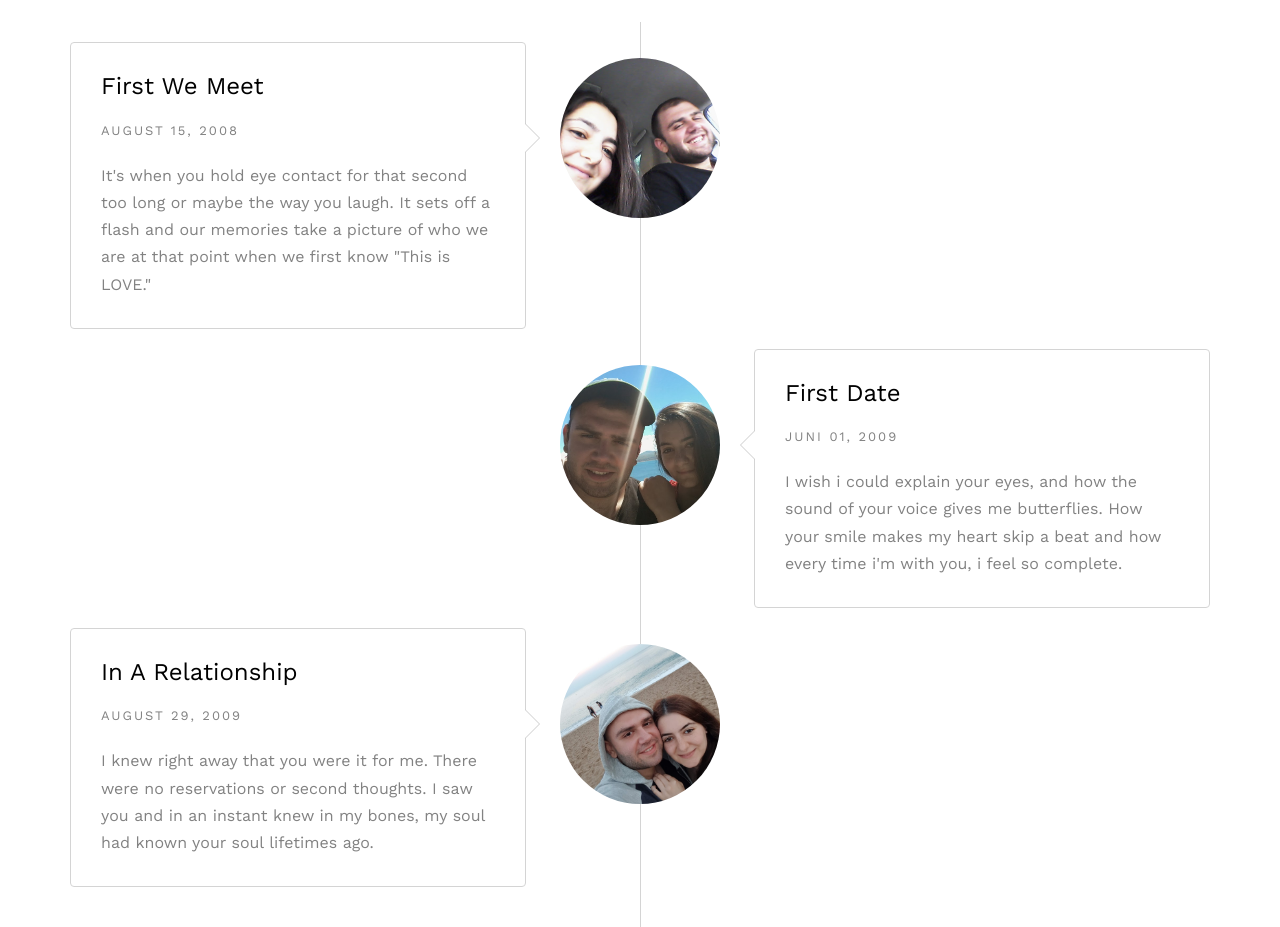
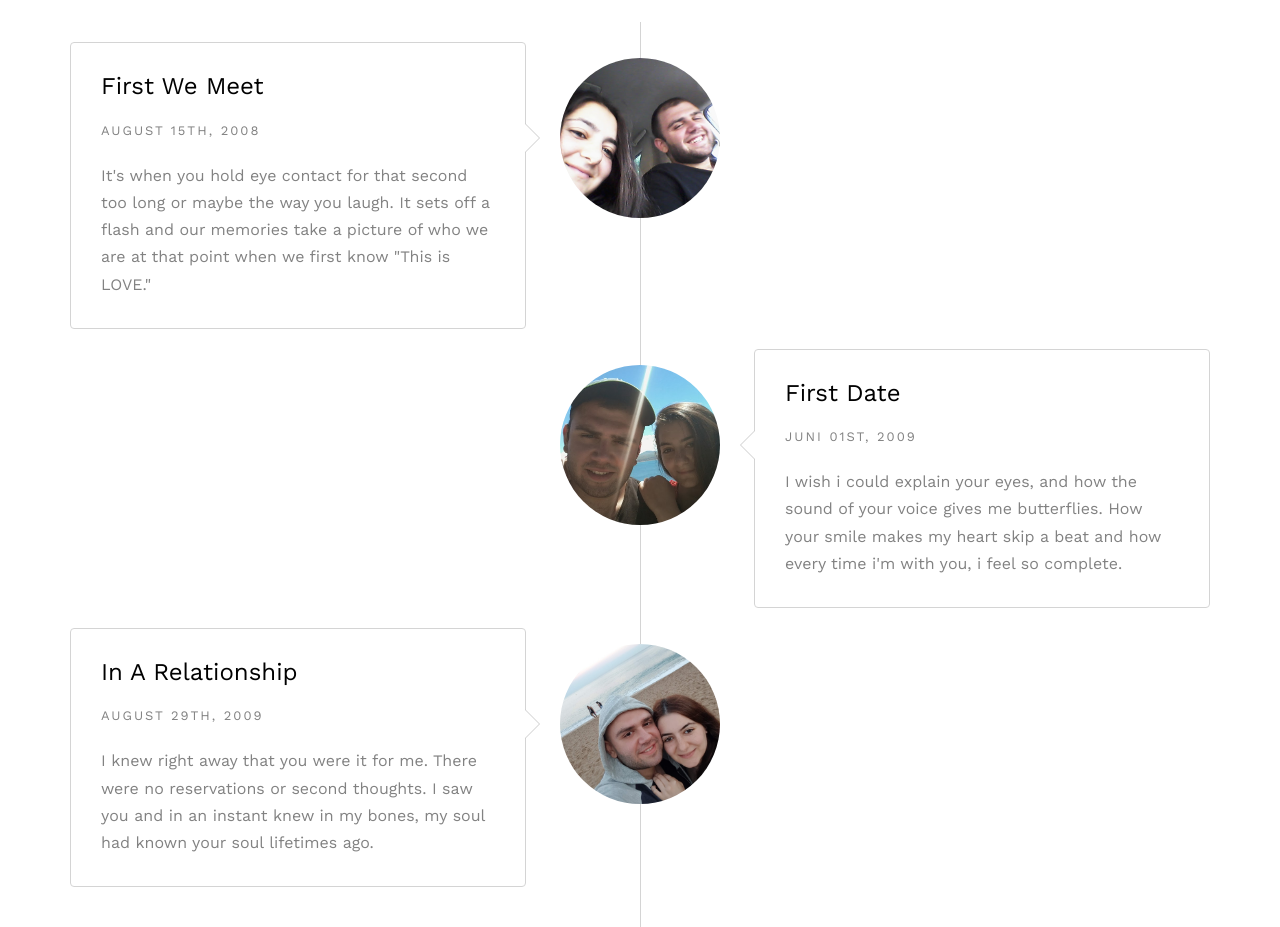
Before and after one commit to Georgesarkis/invitation, a website: page client/index.html in a window 1280 px wide. Shown: the part 2800-3727 px from the top of the page. Drawn offline with nearby package versions, Linux system fonts and the light colour scheme; files whose address does not match are found by name.

Commit message:
small fixes

```diff
--- a/client/index.html
+++ b/client/index.html
@@ -212,7 +212,7 @@
 							<div class="timeline-panel">
 								<div class="timeline-heading">
 									<h3 class="timeline-title">First We Meet</h3>
-									<span class="date">August 15, 2008</span>
+									<span class="date">August 15th, 2008</span>
 								</div>
 								<div class="timeline-body">
 									<p>It's when you hold eye contact for that second too long or maybe the way you laugh. It sets off a flash and our memories take a picture of who we are at that point when we first know "This is LOVE."</p>
@@ -224,7 +224,7 @@
 							<div class="timeline-panel">
 								<div class="timeline-heading">
 									<h3 class="timeline-title">First Date</h3>
-									<span class="date">Juni 01, 2009</span>
+									<span class="date">Juni 01st, 2009</span>
 								</div>
 								<div class="timeline-body">
 									<p>I wish i could explain your eyes, and how the sound of your voice gives me butterflies. How your smile makes my heart skip a beat and how every time i'm with you, i feel so complete.</p>
@@ -236,7 +236,7 @@
 							<div class="timeline-panel">
 								<div class="timeline-heading">
 									<h3 class="timeline-title">In A Relationship</h3>
-									<span class="date">August 29, 2009</span>
+									<span class="date">August 29th, 2009</span>
 								</div>
 								<div class="timeline-body">
 									<p>I knew right away that you were it for me. There were no reservations or second thoughts. I saw you and in an instant knew in my bones, my soul had known your soul lifetimes ago.</p>
```
